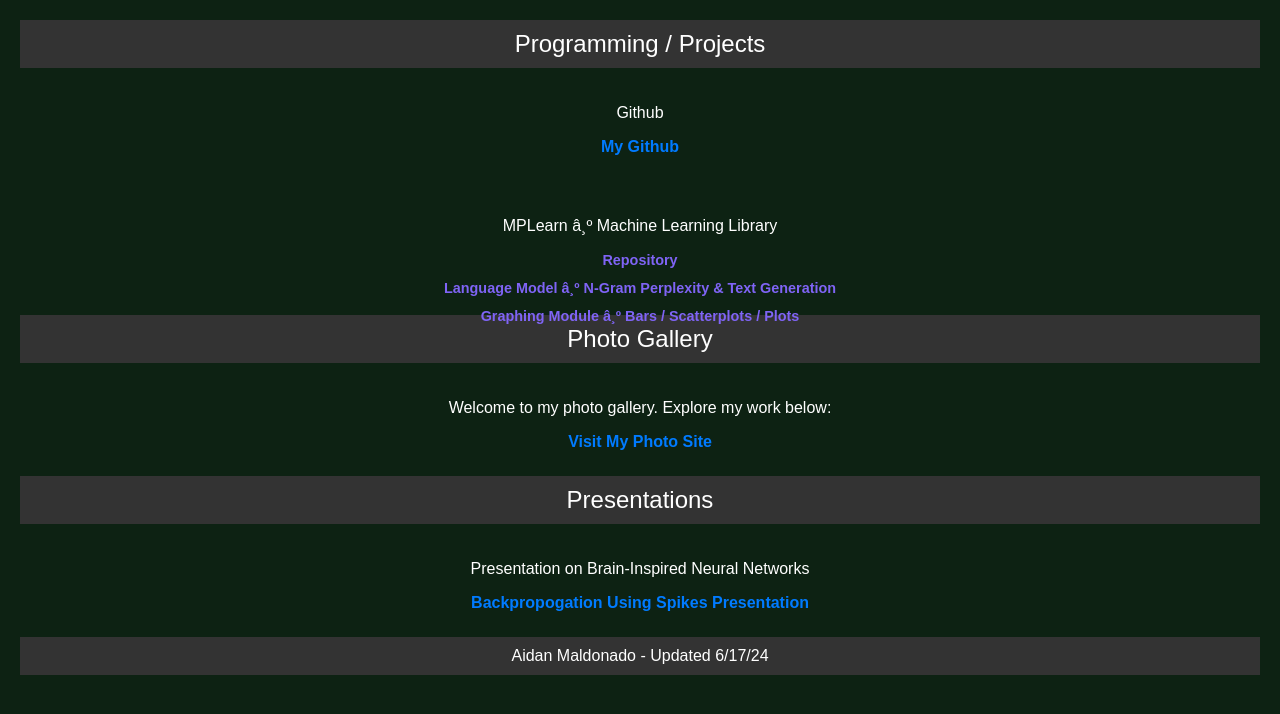
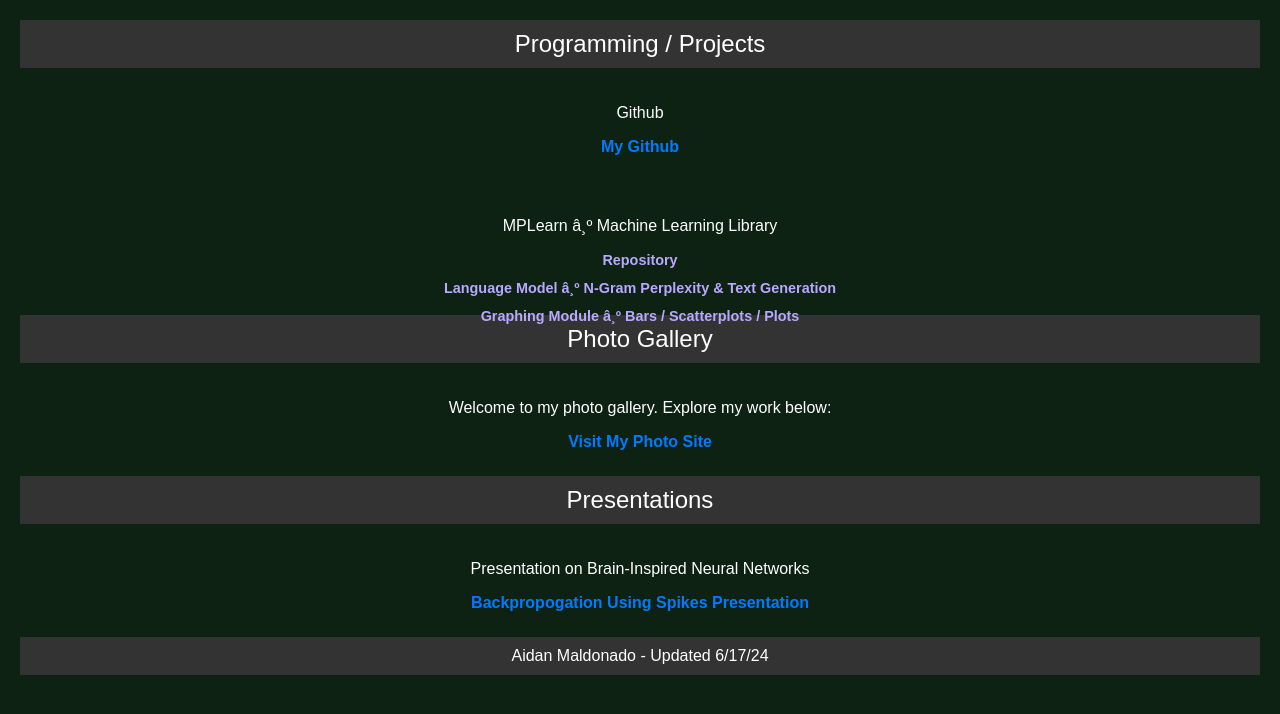
Before and after one commit to aidanjmaldonado/aidanjmaldonado.github.io, a plain HTML site: page index.html in a window 1280 px wide. Drawn offline with Linux system fonts and the light colour scheme.

Commit message:
Update index.html

```diff
--- a/index.html
+++ b/index.html
@@ -11,15 +11,15 @@
 
     <section style="margin-bottom: -30px;">
         <p style="color: white;">MPLearn ⸺ Machine Learning Library</p>
-        <a href="https://github.com/aidanjmaldonado/MPLearn" target="_blank" style="margin: 0; font-size: 0.9em; color: #7f64f5;">Repository</a>
+        <a href="https://github.com/aidanjmaldonado/MPLearn" target="_blank" style="margin: 0; font-size: 0.9em; color: #b8a8ff;">Repository</a>
     </section>
 
     <section style="margin-bottom: -30px;">
-        <a href="https://github.com/aidanjmaldonado/MPLearn/blob/master/MPLanguageModel.py" target="_blank" style="margin: 0; font-size: 0.9em; color: #7f64f5;">Language Model ⸺ N-Gram Perplexity & Text Generation</a>
+        <a href="https://github.com/aidanjmaldonado/MPLearn/blob/master/MPLanguageModel.py" target="_blank" style="margin: 0; font-size: 0.9em; color: #b8a8ff;">Language Model ⸺ N-Gram Perplexity & Text Generation</a>
     </section>
 
     <section style="margin-bottom: -30px;">
-    <a href="https://github.com/aidanjmaldonado/MPLearn/blob/master/MPLplot.py" target="_blank" style="margin: 0; font-size: 0.9em; color: #7f64f5;">Graphing Module ⸺ Bars / Scatterplots / Plots</a>
+    <a href="https://github.com/aidanjmaldonado/MPLearn/blob/master/MPLplot.py" target="_blank" style="margin: 0; font-size: 0.9em; color: #b8a8ff;">Graphing Module ⸺ Bars / Scatterplots / Plots</a>
     </section>
 
 <head>
```
